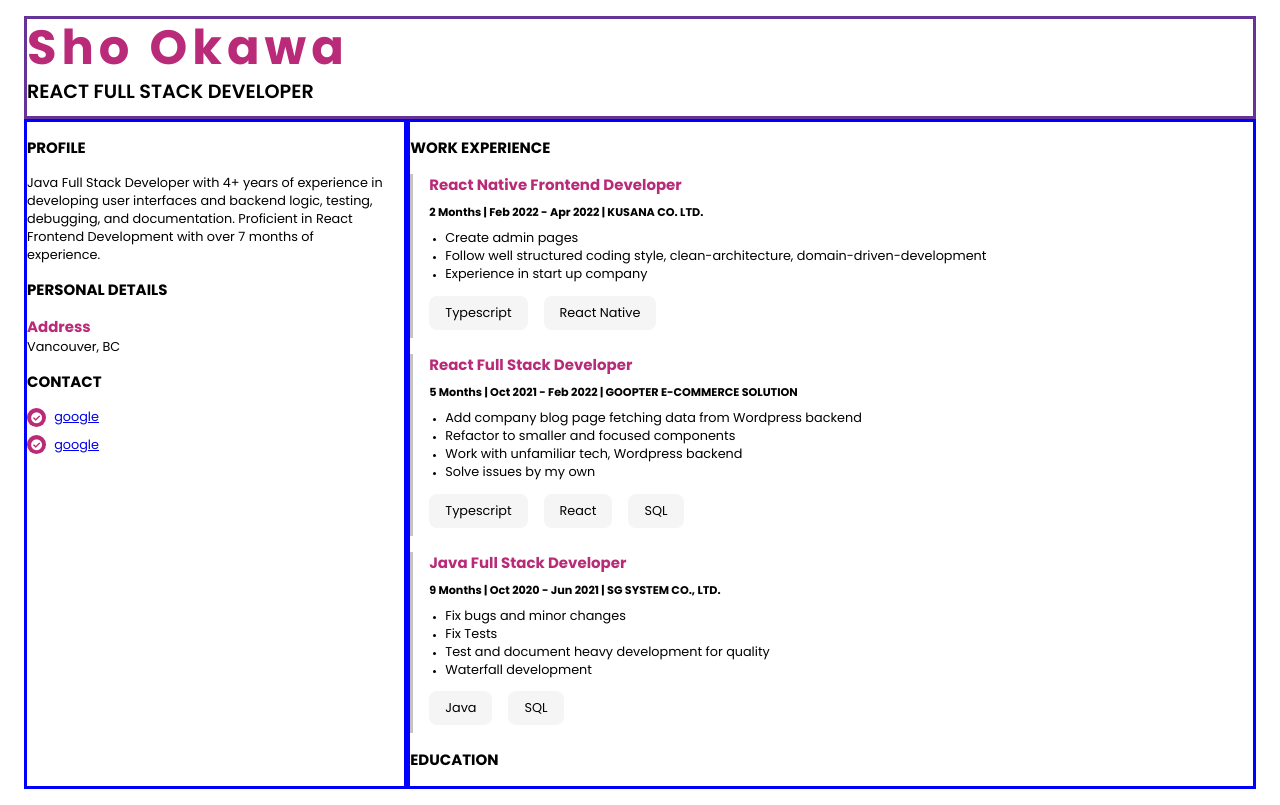
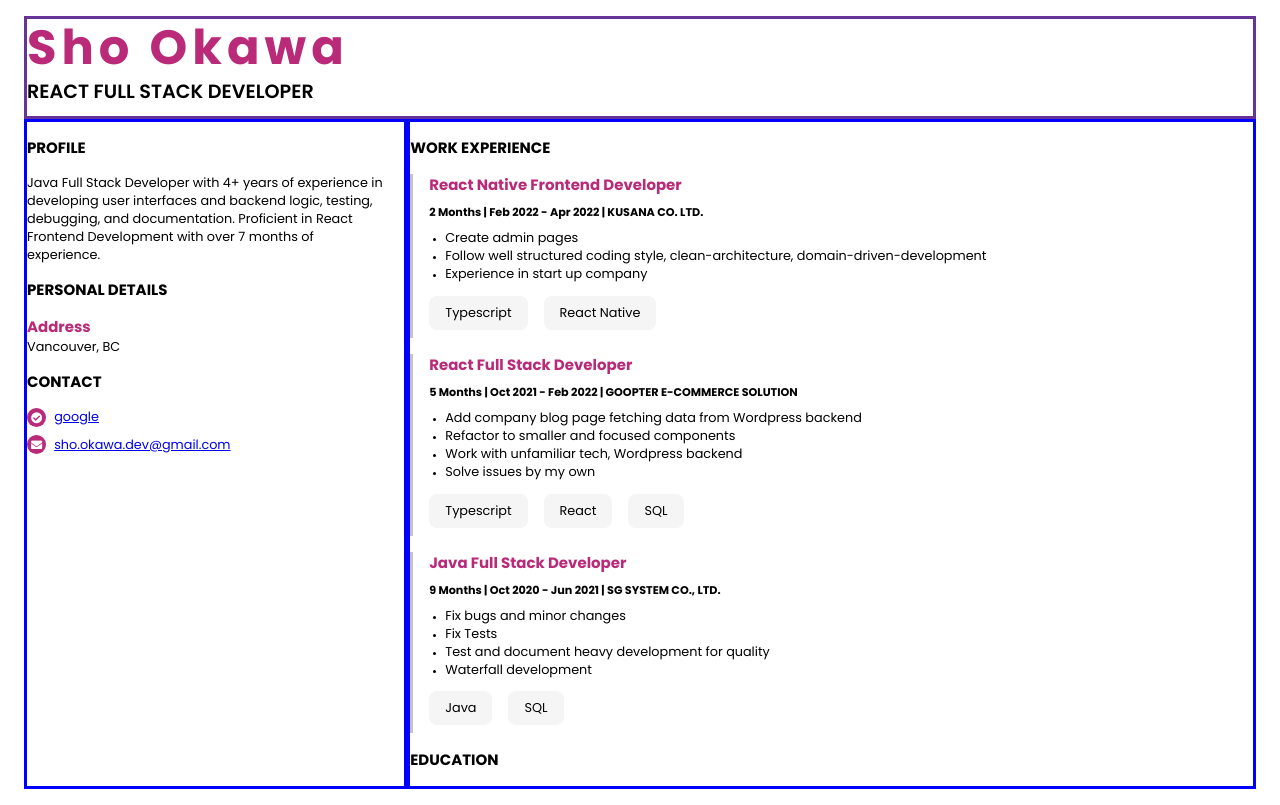
Before and after one commit to SOunit/resume-angular, an Angular app: page / in a window 1280 px wide. Built offline with nearby package versions, Linux system fonts and the light colour scheme.

Commit message:
add contact-item component

```diff
--- a/src/app/app.component.html
+++ b/src/app/app.component.html
@@ -44,20 +44,12 @@
           <div>
             <h3 class="section-title">contact</h3>
             <!-- item -->
-            <div class="contact-item">
-              <span class="icon-wrapper">
-                <i class="fas fa-check-circle"></i>
-              </span>
-              <a href="https://www.google.com/">google</a>
-            </div>
-
-            <!-- item -->
-            <div class="contact-item">
-              <span class="icon-wrapper">
-                <i class="fas fa-check-circle"></i>
-              </span>
-              <a href="https://www.google.com/">google</a>
-            </div>
+            <app-contact-item
+              *ngFor="let contactItem of contactItemList"
+              [className]="contactItem.className"
+              [linkTitle]="contactItem.linkTitle"
+              [linkUrl]="contactItem.linkUrl"
+            ></app-contact-item>
           </div>
         </div>
         <!-- main -->
--- a/src/app/app.component.scss
+++ b/src/app/app.component.scss
@@ -27,19 +27,6 @@ body {
   text-transform: uppercase;
 }
 
-.icon-wrapper {
-  background-color: rgb(185, 42, 120) !important;
-  border-radius: 50%;
-  width: 1.2rem;
-  height: 1.2rem;
-  font-size: 0.7rem;
-  display: flex;
-  justify-content: center;
-  align-items: center;
-  color: white;
-  margin-right: 0.5rem;
-}
-
 .company-name {
   text-transform: uppercase;
 }
@@ -51,9 +38,3 @@ body {
 .address {
   margin-top: 0;
 }
-
-.contact-item {
-  display: flex;
-  align-items: center;
-  margin-bottom: 0.5rem;
-}
--- a/src/app/app.component.ts
+++ b/src/app/app.component.ts
@@ -1,5 +1,5 @@
 import { Component } from '@angular/core';
-import { Experience } from './shared/shared-types';
+import { Experience, ContactItem } from './shared/shared-types';
 
 @Component({
   selector: 'app-root',
@@ -8,8 +8,18 @@ import { Experience } from './shared/shared-types';
 })
 export class AppComponent {
   title = 'resume';
-  typescript = 'Typescript';
-  reactNative = 'React Native';
+  contactItemList: ContactItem[] = [
+    {
+      className: 'fas fa-check-circle',
+      linkTitle: 'google',
+      linkUrl: 'https://www.google.com/',
+    },
+    {
+      className: 'fas fa-envelope',
+      linkTitle: 'sho.okawa.dev@gmail.com',
+      linkUrl: 'mailto:sho.okawa.dev@gmail.com',
+    },
+  ];
   experiences: Experience[] = [
     {
       jobTitle: 'React Native Frontend Developer',
--- a/src/app/app.module.ts
+++ b/src/app/app.module.ts
@@ -4,12 +4,14 @@ import { BrowserModule } from '@angular/platform-browser';
 import { AppComponent } from './app.component';
 import { SkillIconComponent } from './skill-icon/skill-icon.component';
 import { ExperienceComponent } from './experience/experience.component';
+import { ContactItemComponent } from './contact-item/contact-item.component';
 
 @NgModule({
   declarations: [
     AppComponent,
     SkillIconComponent,
-    ExperienceComponent
+    ExperienceComponent,
+    ContactItemComponent
   ],
   imports: [
     BrowserModule
--- /dev/null
+++ b/src/app/contact-item/contact-item.component.html
@@ -0,0 +1,6 @@
+<div class="contact-item">
+  <span class="icon-wrapper">
+    <i class="{{ className }}"></i>
+  </span>
+  <a href="{{ linkUrl }}">{{ linkTitle }}</a>
+</div>
--- /dev/null
+++ b/src/app/contact-item/contact-item.component.scss
@@ -0,0 +1,18 @@
+.contact-item {
+  display: flex;
+  align-items: center;
+  margin-bottom: 0.5rem;
+}
+
+.icon-wrapper {
+  background-color: rgb(185, 42, 120) !important;
+  border-radius: 50%;
+  width: 1.2rem;
+  height: 1.2rem;
+  font-size: 0.7rem;
+  display: flex;
+  justify-content: center;
+  align-items: center;
+  color: white;
+  margin-right: 0.5rem;
+}
--- /dev/null
+++ b/src/app/contact-item/contact-item.component.ts
@@ -0,0 +1,16 @@
+import { Component, OnInit, Input } from '@angular/core';
+
+@Component({
+  selector: 'app-contact-item',
+  templateUrl: './contact-item.component.html',
+  styleUrls: ['./contact-item.component.scss'],
+})
+export class ContactItemComponent implements OnInit {
+  @Input() className: string = '';
+  @Input() linkUrl: string = '';
+  @Input() linkTitle: string = '';
+
+  constructor() {}
+
+  ngOnInit(): void {}
+}
--- a/src/app/shared/shared-types.ts
+++ b/src/app/shared/shared-types.ts
@@ -5,3 +5,9 @@ export interface Experience {
   appeals: string[];
   skills: string[];
 }
+
+export interface ContactItem {
+  className: string;
+  linkTitle: string;
+  linkUrl: string;
+}
```
Also changed, not shown: 1 other file (tests, documents, lock files or other folders).
